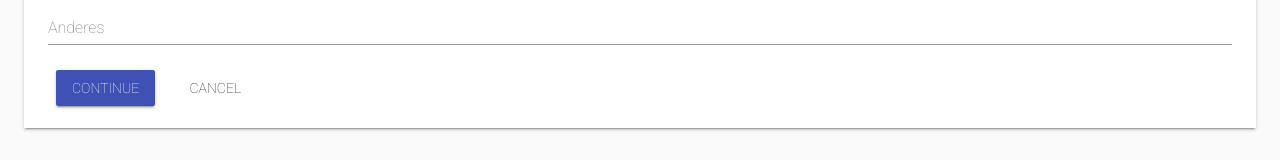
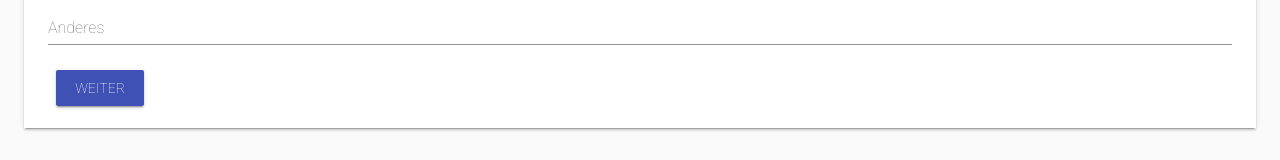
Before and after one commit to chris251190/zrm-webapp, a Vue app: page / in a window 1280 px wide. Shown: the part 634-794 px from the top of the page. Built offline with nearby package versions, Linux system fonts and the light colour scheme.

Commit message:
add backwards button

```diff
--- a/src/components/WishElementsContent.vue
+++ b/src/components/WishElementsContent.vue
@@ -46,13 +46,18 @@
 
                     <overview v-if="n === 6"/>
 
-                    <v-btn
-                            color="primary"
-                            @click="nextStep(n)">
-                        Continue
+                    <v-btn v-if="n > 1"
+                           color="primary"
+                           @click="backStep(n)">
+                        {{backwardsBtnText}}
                     </v-btn>
 
-                    <v-btn flat>Cancel</v-btn>
+                    <v-btn v-if="n < 6"
+                           color="primary"
+                           @click="nextStep(n)">
+                        {{continueBtnText}}
+                    </v-btn>
+
                 </v-stepper-content>
             </v-stepper-items>
         </v-stepper>
@@ -87,6 +92,8 @@
                 ideas: this.$store.state.ideas,
                 e1: 1,
                 steps: 6,
+                continueBtnText: 'Weiter',
+                backwardsBtnText: 'Zurück'
             }
         },
         watch: {
@@ -103,6 +110,13 @@
                     this.e1 = 1
                 } else {
                     this.e1 = n + 1
+                }
+            },
+            backStep(n) {
+                if (n === this.steps) {
+                    this.e1 = this.steps - 1
+                } else {
+                    this.e1 = n - 1
                 }
             }
         }
```
